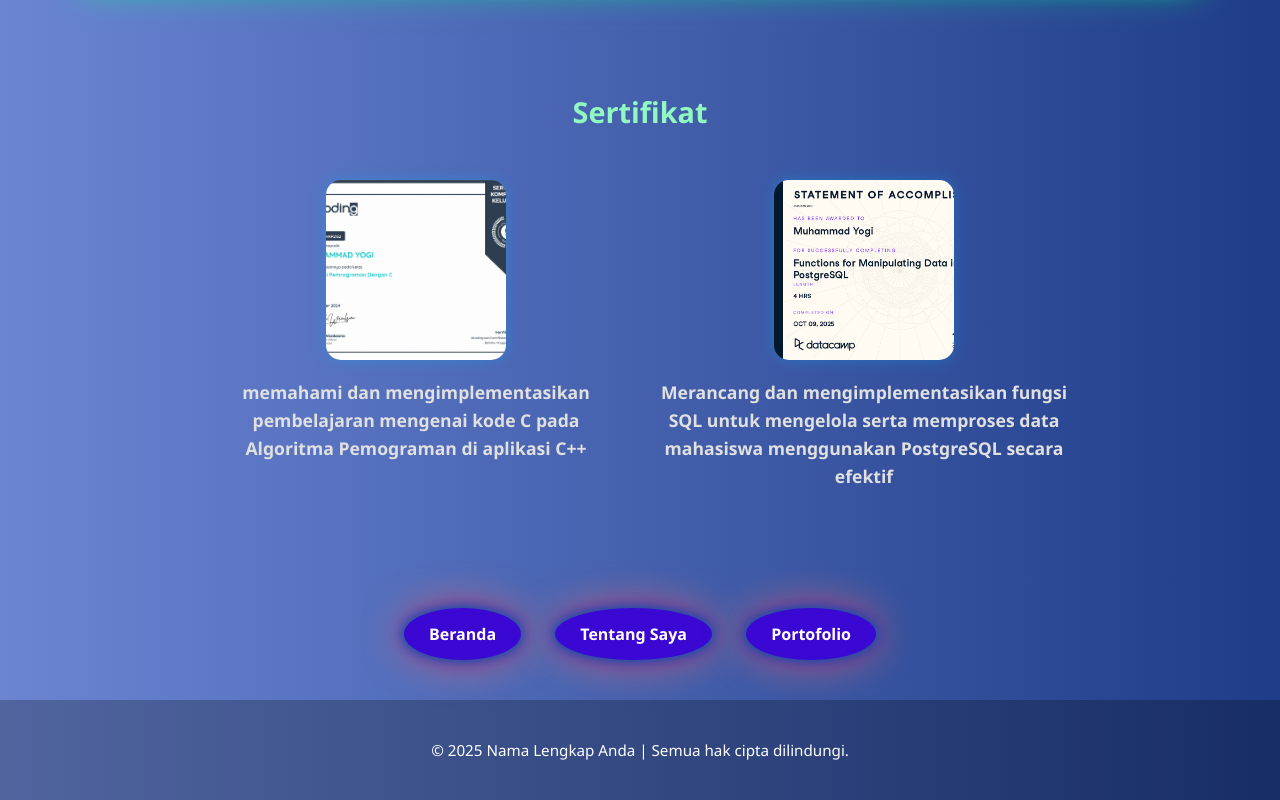
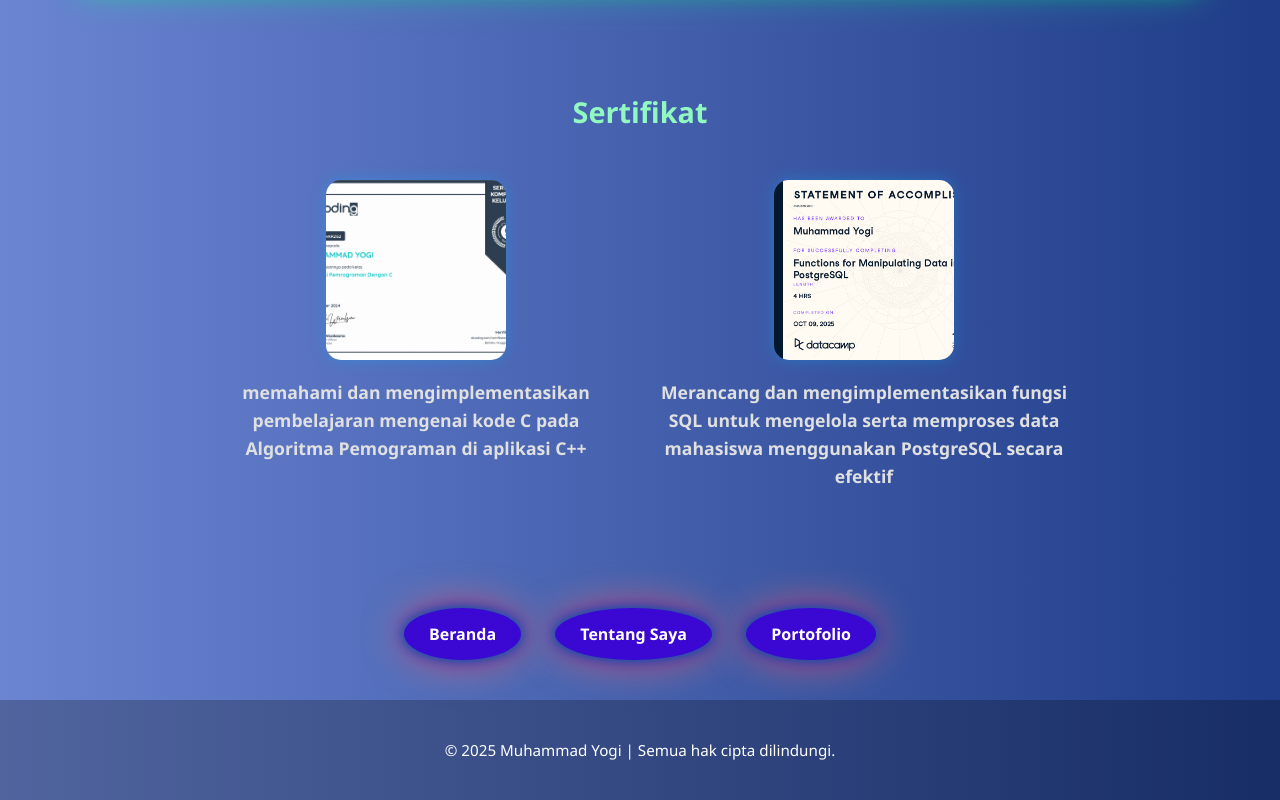
Before and after one commit to myogi0242-droid/Portofolio-Yogi, a plain HTML site: page Portofolio.html in a window 1280 px wide. Shown: the part 691-1491 px from the top of the page. Drawn offline with Linux system fonts and the light colour scheme.

Commit message:
Update Portofolio.html

```diff
--- a/Portofolio.html
+++ b/Portofolio.html
@@ -84,7 +84,7 @@
     </nav>
     <!-- Footer -->
     <footer>
-        <p>&copy; 2025 Nama Lengkap Anda | Semua hak cipta dilindungi.</p>
+        <p>&copy; 2025 Muhammad Yogi | Semua hak cipta dilindungi.</p>
     </footer>
 </body>
 </html>
```
